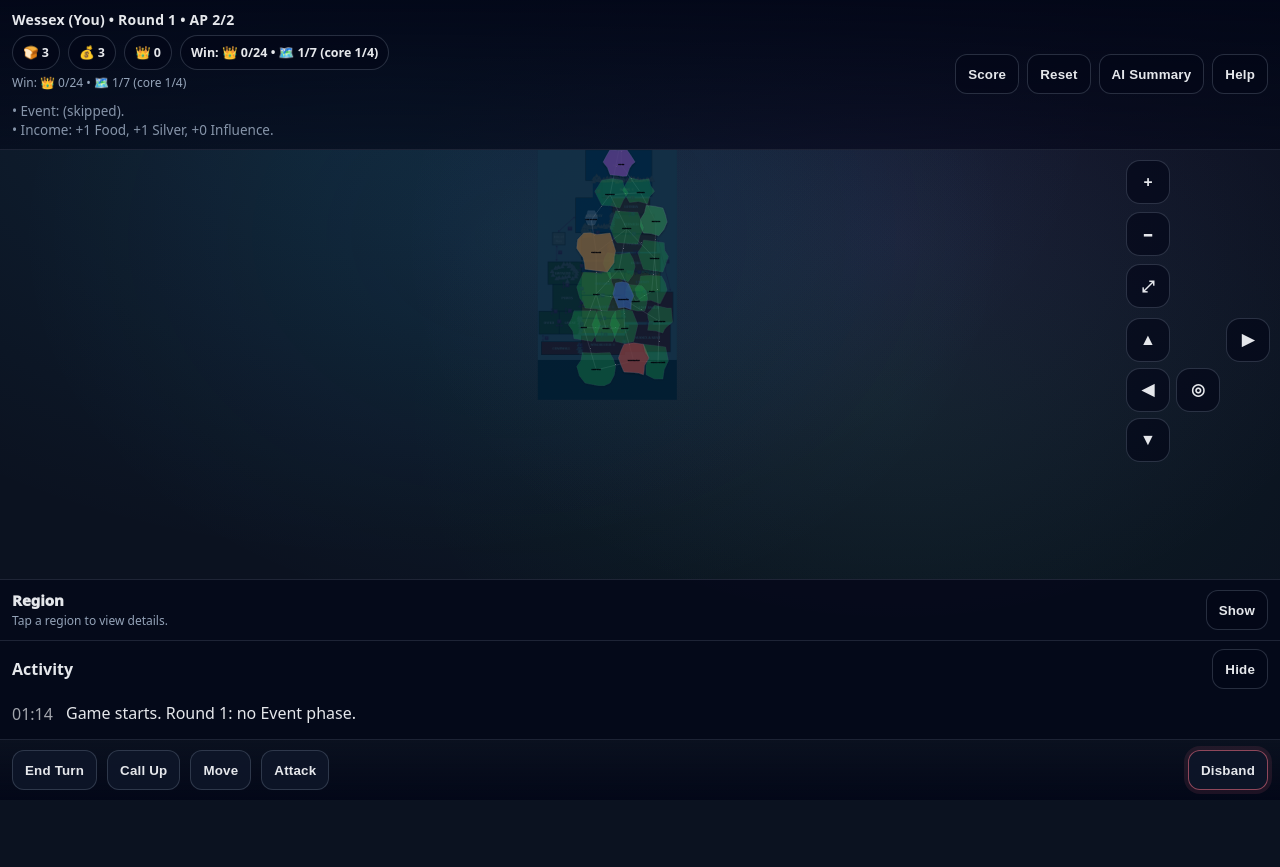
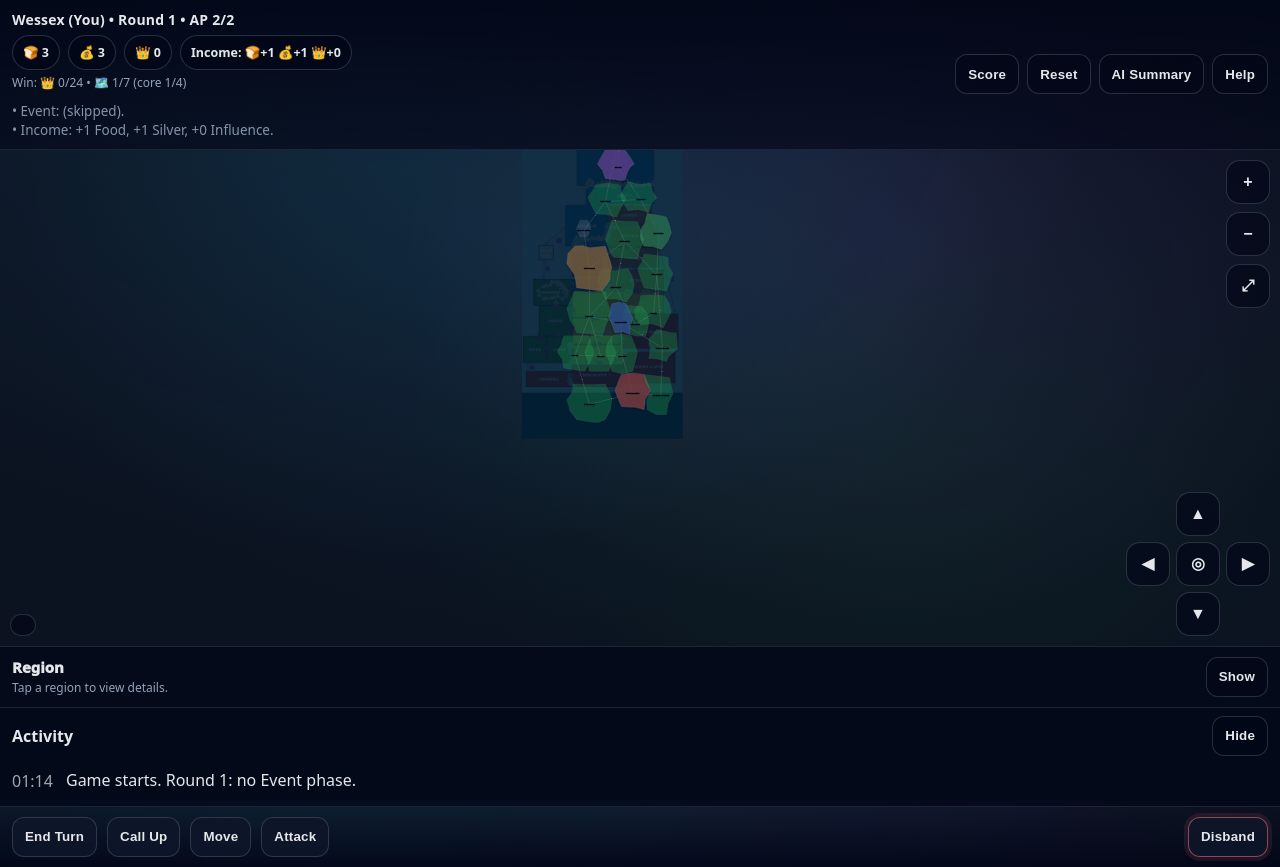
Before and after one commit to OLI6602/battle-for-britannia, a plain HTML site: page index.html in a window 1280 px wide. Both pictures are taken after a click on the button "Start Game". Before the commit the page ends 800 px from the top, so only its background shows below. Drawn offline with Linux system fonts and the light colour scheme.

Commit message:
Add files via upload

```diff
--- a/app.js
+++ b/app.js
@@ -1545,22 +1545,30 @@
 
           <div class="mapWrap">
             <div class="mapControls">
-              <div class="fab" id="zoomIn">+</div>
-              <div class="fab" id="zoomOut">−</div>
-              <div class="fab" id="fit">⤢</div>
-
-              <div class="dpad" aria-label="Pan controls">
+              <div class="zoomStack">
+                <button class="fab" id="zoomIn" aria-label="Zoom in">+</button>
+                <button class="fab" id="zoomOut" aria-label="Zoom out">−</button>
+                <button class="fab" id="fit" aria-label="Fit map">⤢</button>
+              </div>
+
+              <div class="dpadWrap" aria-label="Pan controls">
+                <div class="dpad">
+                  <div></div>
                   <button class="fab" id="panUp" aria-label="Pan up">▲</button>
                   <div></div>
-                <button class="fab" id="panRight" aria-label="Pan right">▶</button>
+
                   <button class="fab" id="panLeft" aria-label="Pan left">◀</button>
                   <button class="fab" id="panCenter" aria-label="Center map">◎</button>
+                  <button class="fab" id="panRight" aria-label="Pan right">▶</button>
+
                   <div></div>
                   <button class="fab" id="panDown" aria-label="Pan down">▼</button>
                   <div></div>
-                <div></div>
-              </div>
-            </div>
+                </div>
+              </div>
+            </div>
+
+            <div class="mapHint" id="mapHint"></div>
 
             <svg id="mapSvg" viewBox="0 0 ${MAP.viewBox.w} ${MAP.viewBox.h}" preserveAspectRatio="xMidYMid meet" aria-label="Map">
               <defs>
@@ -1652,11 +1660,23 @@
       $('#zoomOut').addEventListener('click', ()=> panzoom.zoomBy(0.87));
       $('#fit').addEventListener('click', ()=> panzoom.fit());
 
-      const nudge = (dx,dy)=> panzoom.nudge(dx,dy);
-      $('#panUp').addEventListener('click', ()=> nudge(0, 120));
-      $('#panDown').addEventListener('click', ()=> nudge(0, -120));
-      $('#panLeft').addEventListener('click', ()=> nudge(120, 0));
-      $('#panRight').addEventListener('click', ()=> nudge(-120, 0));
+      const bindHoldNudge = (id, dx, dy)=>{
+        const el = $(id);
+        if(!el) return;
+        let timer = null;
+        const step = ()=> panzoom.nudge(dx,dy);
+        const stop = ()=> { if(timer){ clearInterval(timer); timer=null; } };
+        el.addEventListener('pointerdown', (e)=>{ e.preventDefault(); step(); timer = setInterval(step, 55); });
+        el.addEventListener('pointerup', stop);
+        el.addEventListener('pointercancel', stop);
+        el.addEventListener('pointerleave', stop);
+        // still allow simple click
+        el.addEventListener('click', ()=> step());
+      };
+      bindHoldNudge('#panUp', 0, 220);
+      bindHoldNudge('#panDown', 0, -220);
+      bindHoldNudge('#panLeft', 220, 0);
+      bindHoldNudge('#panRight', -220, 0);
       $('#panCenter').addEventListener('click', ()=> panzoom.fit());
 
       // UI buttons
@@ -2091,6 +2111,7 @@
           ev.stopPropagation();
           if(panzoom && (panzoom.dragging || panzoom._justDragged)) return;
           const rid = poly.getAttribute('data-rid');
+        poly.classList.toggle('reachable', reachable.has(rid));
           if(game && !game.isPlayable(rid)) return;
 
           // If we're in move mode and this region is reachable, move instead of opening the sheet.
@@ -2144,7 +2165,6 @@
       const p = game.current();
       const human = game.players.find(x=>x.isHuman);
       if(!human) return;
-
       // HUD text
       $('.hud .title').textContent = `${p.name}${p.isHuman?' (You)':''} • Round ${game.round} • AP ${game.ap}/2`;
       const pc = game.players.filter(x=>!x.eliminated).length;
@@ -2152,11 +2172,33 @@
       const extra = (pc<=3)?2:3;
       const humanCoreOwned = human.core.filter(rid=> game.controlOf(rid)===human.id).length;
       const winText = `Win: 👑 ${human.influence}/${infTarget} • 🗺️ ${human.regions.size}/${4+extra} (core ${humanCoreOwned}/4)`;
+
+      const li = (game.lastIncome && game.lastIncome[human.id]) ? game.lastIncome[human.id] : {food:0,silver:0,influence:0};
+
       const pills = $$('.hud .pill');
+      if(pills.length>=4){
         pills[0].textContent = `🍞 ${human.food}`;
         pills[1].textContent = `💰 ${human.silver}`;
         pills[2].textContent = `👑 ${human.influence}`;
-      pills[3].textContent = winText;
+        pills[3].textContent = `Income: 🍞+${li.food} 💰+${li.silver} 👑+${li.influence}`;
+      }
+      const winEl = $('.hudWin');
+      if(winEl) winEl.textContent = winText;
+
+      // Move-mode hint + reachable highlighting
+      const hint = $('#mapHint');
+      const reachable = new Set();
+      if(game.canActHuman() && game.selected.mode==='move' && game.selected.armyId){
+        const a = game.armies.find(x=>x.id===game.selected.armyId);
+        if(a){
+          for(const e of (ADJ[a.regionId]||[])){
+            if(game.isPlayable(e.to)) reachable.add(e.to);
+          }
+        }
+        if(hint) hint.textContent = 'Move: tap a highlighted region.';
+      } else {
+        if(hint) hint.textContent = '';
+      }
 
       // Activity feed (always visible)
       const feed = $('#feedBody');
--- a/styles.css
+++ b/styles.css
@@ -26,10 +26,10 @@ body{
               var(--bg);
   color: var(--text);
   font-family: ui-sans-serif, system-ui, -apple-system, Segoe UI, Roboto, Helvetica, Arial, "Apple Color Emoji","Segoe UI Emoji";
-  overflow:hidden;
+  overflow:auto;
 }
 
-#app{ height:100%; }
+#app{ min-height:100vh; }
 
 .btn{
   border:1px solid rgba(148,163,184,0.25);
@@ -135,7 +135,7 @@ body{
 }
 
 .game{
-  height:100%;
+  min-height:100vh;
   display:flex;
   flex-direction:column;
 }
@@ -171,7 +171,9 @@ body{
 
 .mapWrap{
   position:relative;
-  flex: 1 1 auto;
+  flex: 0 0 auto;
+  height: 62vh;
+  min-height: 420px;
   overflow:hidden;
   touch-action: none;
   background: radial-gradient(900px 700px at 40% 20%, rgba(56,189,248,0.08), transparent 55%),
@@ -182,13 +184,15 @@ body{
 
 .mapControls{
   position:absolute;
-  right: 10px;
-  top: 10px;
+  inset: 10px 10px 10px auto;
   display:flex;
   flex-direction:column;
-  gap:8px;
+  justify-content:space-between;
   z-index: 30;
+  pointer-events:none;
 }
+.zoomStack,
+.dpadWrap{ display:flex; flex-direction:column; gap:8px; pointer-events:auto; align-items:flex-end; }
 
 .fab{
   width: 44px;
@@ -412,7 +416,7 @@ svg{ display:block; width:100%; height:100%; }
   border-radius:16px;
   box-shadow:0 16px 36px rgba(0,0,0,0.35);
   backdrop-filter:blur(10px);
-  overflow:hidden;
+  overflow:auto;
 }
 
 /* v8 UI: docked activity (does not cover the map) */
@@ -464,3 +468,23 @@ svg{ display:block; width:100%; height:100%; }
 @media (max-width: 520px){
   .feedPanel{ bottom:96px; max-height:180px; }
 }
+
+.mapHint{
+  position:absolute;
+  left: 10px;
+  bottom: 10px;
+  padding: 10px 12px;
+  border-radius: 14px;
+  border:1px solid rgba(148,163,184,0.22);
+  background: rgba(2,6,23,0.62);
+  color: var(--text);
+  font-size: 12.5px;
+  font-weight: 650;
+  max-width: 70%;
+}
+
+#regions polygon.reachable{
+  stroke: rgba(56,189,248,0.90) !important;
+  stroke-width: 5 !important;
+  filter: url(#shadow);
+}
--- a/sw.js
+++ b/sw.js
@@ -1,5 +1,5 @@
-/* Battle for Britannia v9 service worker */
-const CACHE = 'bfb-v9-2025-12-30';
+/* Battle for Britannia v10 service worker */
+const CACHE = 'bfb-v10-2025-12-30';
 const ASSETS = [
   './',
   './index.html',
```
Lines whose indentation alone changed are shown as unchanged.
